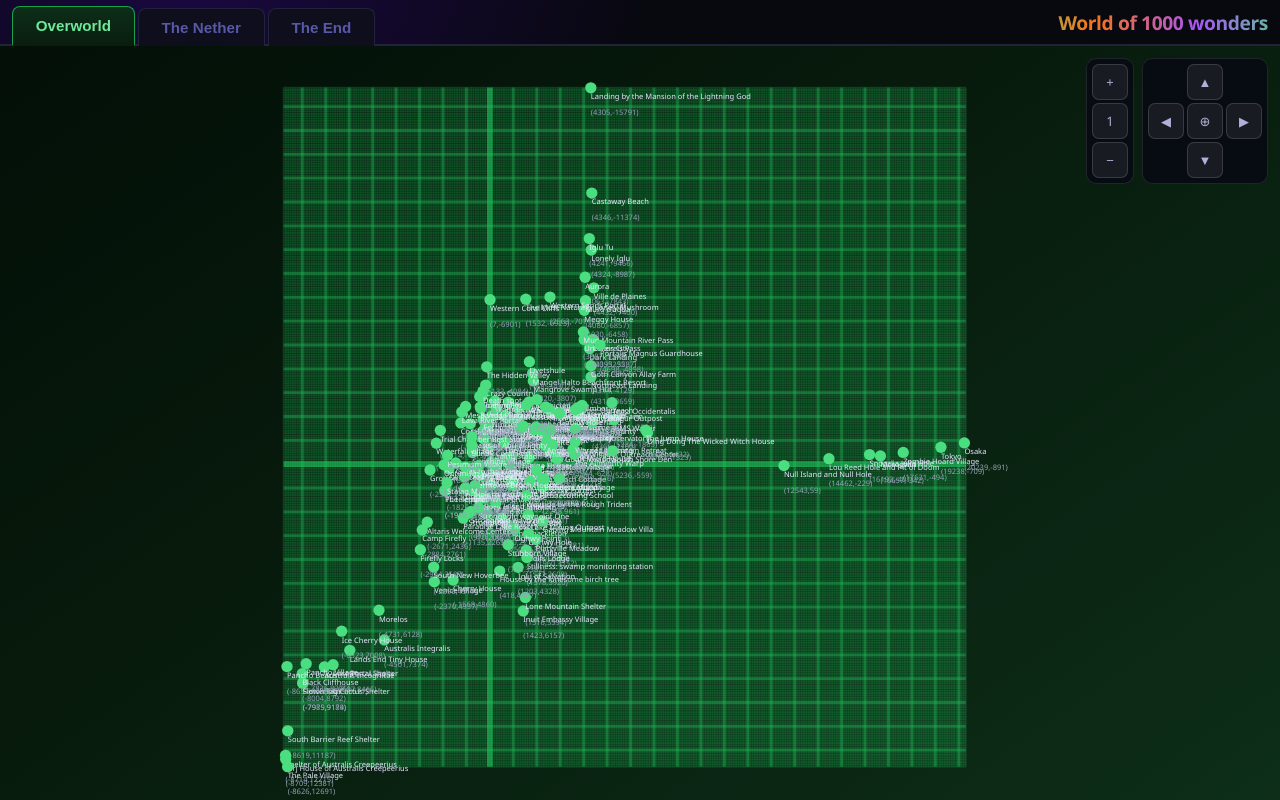
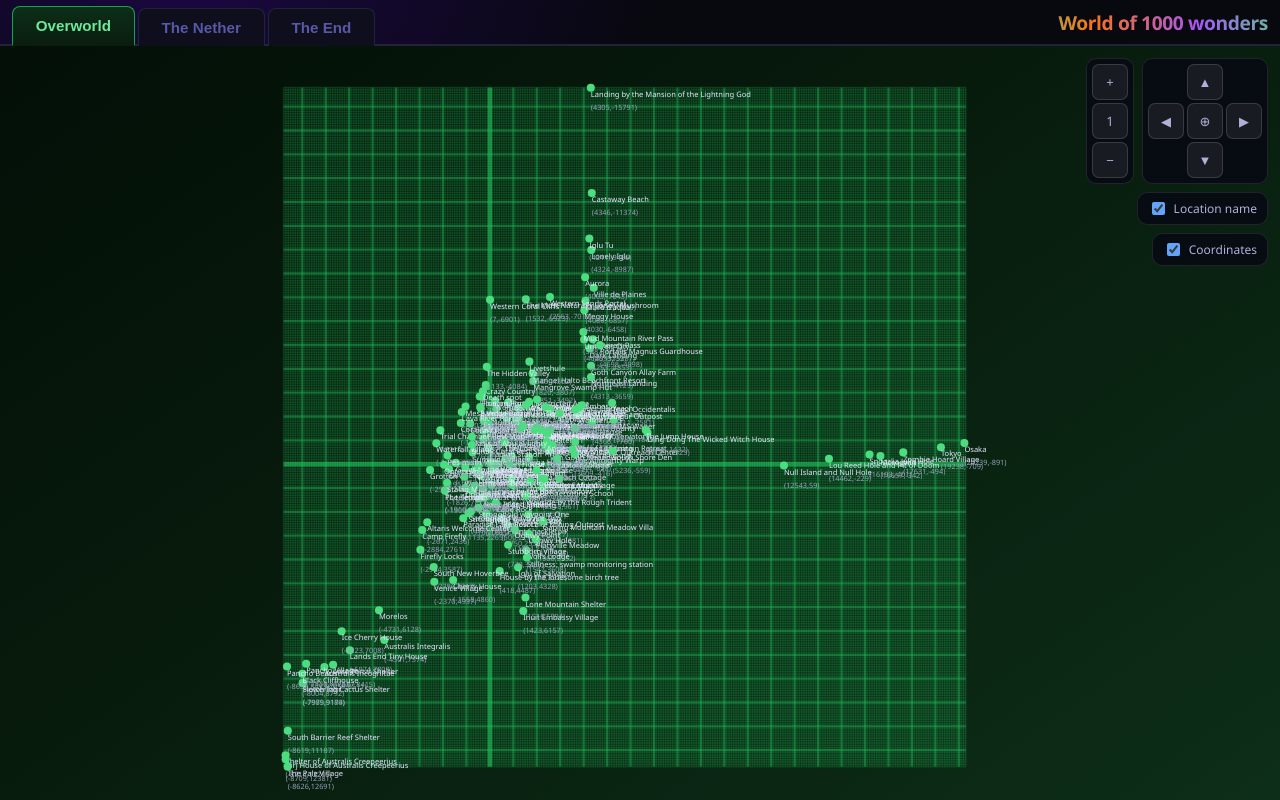
Before and after one commit to tecimovic/1000_wonders, a Vue app: page / in a window 1280 px wide. Built offline with nearby package versions, Linux system fonts and the light colour scheme.

Commit message:
Add toggles.

```diff
--- a/src/App.vue
+++ b/src/App.vue
@@ -10,6 +10,8 @@ const tabs = [
 ]
 
 const activeTab = ref('overworld')
+const showNames  = ref(true)
+const showCoords = ref(true)
 </script>
 
 <template>
@@ -36,6 +38,8 @@ const activeTab = ref('overworld')
         :places="places[tab.id] ?? {}"
         :markerColor="tab.markerColor"
         :gridColor="tab.gridColor"
+        v-model:showNames="showNames"
+        v-model:showCoords="showCoords"
       />
     </div>
   </div>
--- a/src/components/WorldMap.vue
+++ b/src/components/WorldMap.vue
@@ -4,8 +4,12 @@ import { ref, computed, onUnmounted } from 'vue'
 const props = defineProps({
   places:      { type: Object, required: true },
   markerColor: { type: String, default: '#60a5fa' },
-  gridColor:   { type: String, default: '#60a5fa' }
+  gridColor:   { type: String, default: '#60a5fa' },
+  showNames:   { type: Boolean, default: true },
+  showCoords:  { type: Boolean, default: true },
 })
+
+const emit = defineEmits(['update:showNames', 'update:showCoords'])
 
 const MAPSIZE = 1_000_000
 const hoveredName = ref(null)
@@ -88,7 +92,19 @@ const sortedMarkers = computed(() => {
 })
 
 // Keep dots/text at constant visual pixel size when zoomed in past 1×.
-const labelScale = computed(() => 4.5 / Math.max(1.5, mapState.value.zoom))
+const labelScale = computed(() => {
+  const zoom = mapState.value.zoom
+  if (zoom >= 1.5) return 4.5 / zoom
+  // Below zoom 1.5, interpolate from 3 (at zoom 1.5) down to 1.5 (at zoom 0.2).
+  return 1.5 + (zoom - 0.2) * (1.5 / 1.3)
+})
+
+// Circles shrink twice as fast when zoomed out: half of labelScale at min zoom.
+const dotScale = computed(() => {
+  const zoom = mapState.value.zoom
+  if (zoom >= 1.5) return 4.5 / zoom
+  return 0.75 + (zoom - 0.2) * (2.25 / 1.3)
+})
 
 const viewBox = computed(() => {
   const { zoom, shiftX, shiftY } = mapState.value
@@ -228,14 +244,14 @@ function zoomReset() { mapState.value = { zoom: 1, shiftX: 0, shiftY: 0 } }
         <circle
           v-if="hoveredName === m.name"
           :cx="m.x" :cy="m.z"
-          :r="7000 * labelScale"
+          :r="7000 * dotScale"
           :fill="markerColor"
           opacity="0.15"
           pointer-events="none"
         />
         <circle
           :cx="m.x" :cy="m.z"
-          :r="(hoveredName === m.name ? 4000 : 2500) * labelScale"
+          :r="(hoveredName === m.name ? 4000 : 2500) * dotScale"
           :fill="markerColor"
           @mouseenter="hoveredName = m.name"
           @mouseleave="hoveredName = null"
@@ -255,12 +271,14 @@ function zoomReset() { mapState.value = { zoom: 1, shiftX: 0, shiftY: 0 } }
           />
         </template>
         <text
+          v-if="showNames || hoveredName === m.name"
           :x="m.x" :y="m.z + 5000 * labelScale"
           :font-size="(hoveredName === m.name ? 7500 : 5000) * labelScale"
           class="place-name"
           pointer-events="none"
         >{{ m.name }}</text>
         <text
+          v-if="showCoords || hoveredName === m.name"
           :x="m.x" :y="m.z + 12000 * labelScale"
           :font-size="(hoveredName === m.name ? 6000 : 4000) * labelScale"
           class="place-coord"
@@ -278,6 +296,7 @@ function zoomReset() { mapState.value = { zoom: 1, shiftX: 0, shiftY: 0 } }
 
     <!-- ── HUD ── -->
     <div class="map-hud">
+      <div class="hud-controls">
         <!-- Zoom panel -->
         <div class="hud-panel zoom-panel">
           <button class="hud-btn" title="Zoom in"    @click="zoomIn">+</button>
@@ -293,6 +312,17 @@ function zoomReset() { mapState.value = { zoom: 1, shiftX: 0, shiftY: 0 } }
           <button class="hud-btn dpad-right"  title="Pan right" @click="pan('right')">&#9654;</button>
           <button class="hud-btn dpad-down"   title="Pan down"  @click="pan('down')">&#9660;</button>
         </div>
+      </div>
+
+      <!-- Toggles -->
+      <label class="coord-toggle">
+        <input type="checkbox" :checked="showNames"  @change="emit('update:showNames',  $event.target.checked)" />
+        <span>Location name</span>
+      </label>
+      <label class="coord-toggle">
+        <input type="checkbox" :checked="showCoords" @change="emit('update:showCoords', $event.target.checked)" />
+        <span>Coordinates</span>
+      </label>
     </div>
   </div>
 </template>
@@ -335,9 +365,16 @@ text   { transition: font-size 0.15s ease-out; }
   top: 12px;
   right: 12px;
   display: flex;
+  flex-direction: column;
+  gap: 8px;
+  align-items: flex-end;
+  pointer-events: none;
+}
+
+.hud-controls {
+  display: flex;
   gap: 8px;
   align-items: flex-start;
-  pointer-events: none;
 }
 
 .hud-panel {
@@ -397,4 +434,32 @@ text   { transition: font-size 0.15s ease-out; }
 .hud-btn:active {
   background: rgba(255, 255, 255, 0.28);
 }
+
+/* ── Coord toggle ── */
+.coord-toggle {
+  pointer-events: all;
+  display: flex;
+  align-items: center;
+  gap: 6px;
+  background: rgba(8, 8, 20, 0.82);
+  border: 1px solid rgba(255, 255, 255, 0.1);
+  border-radius: 10px;
+  padding: 6px 10px;
+  backdrop-filter: blur(6px);
+  color: #b0b0d8;
+  font-size: 12px;
+  font-family: inherit;
+  cursor: pointer;
+  user-select: none;
+}
+
+.coord-toggle:hover {
+  color: #ffffff;
+  border-color: rgba(255, 255, 255, 0.28);
+}
+
+.coord-toggle input[type="checkbox"] {
+  accent-color: #60a5fa;
+  cursor: pointer;
+}
 </style>
```
Lines whose indentation alone changed are shown as unchanged.
